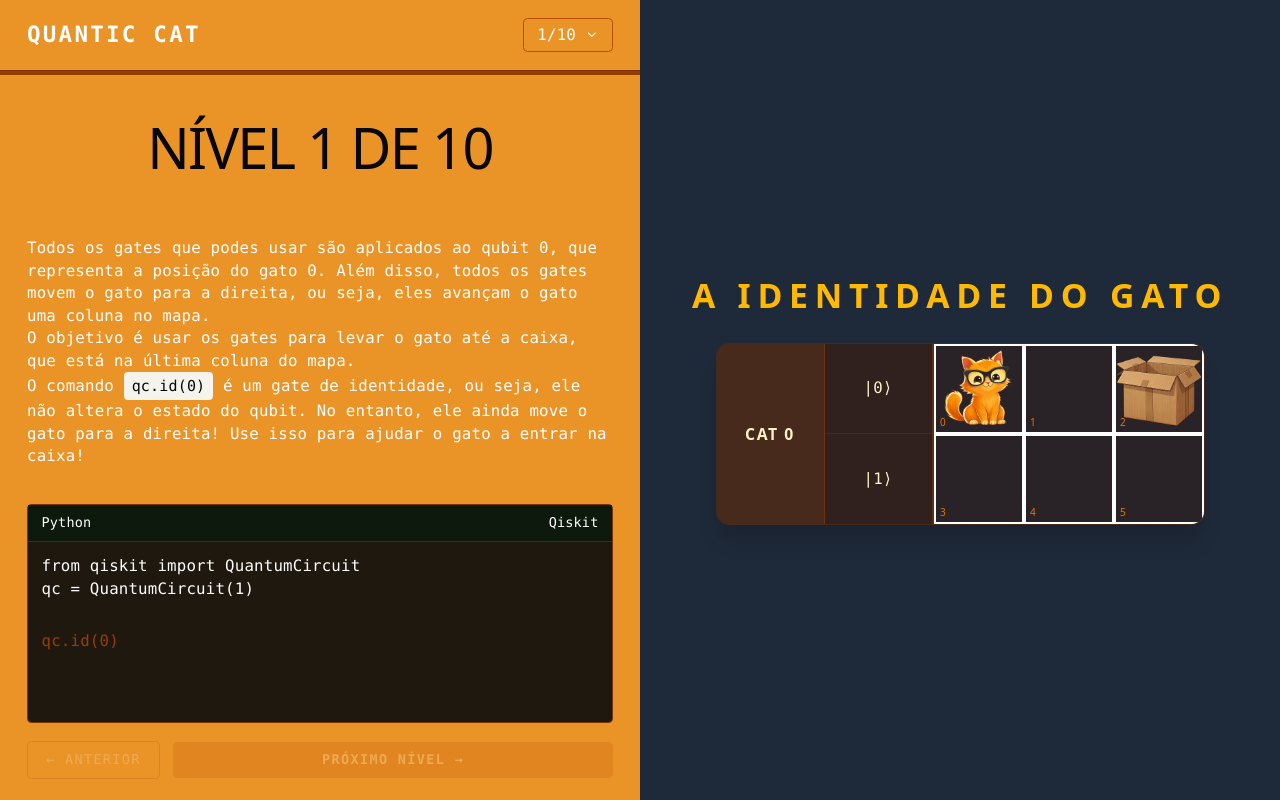
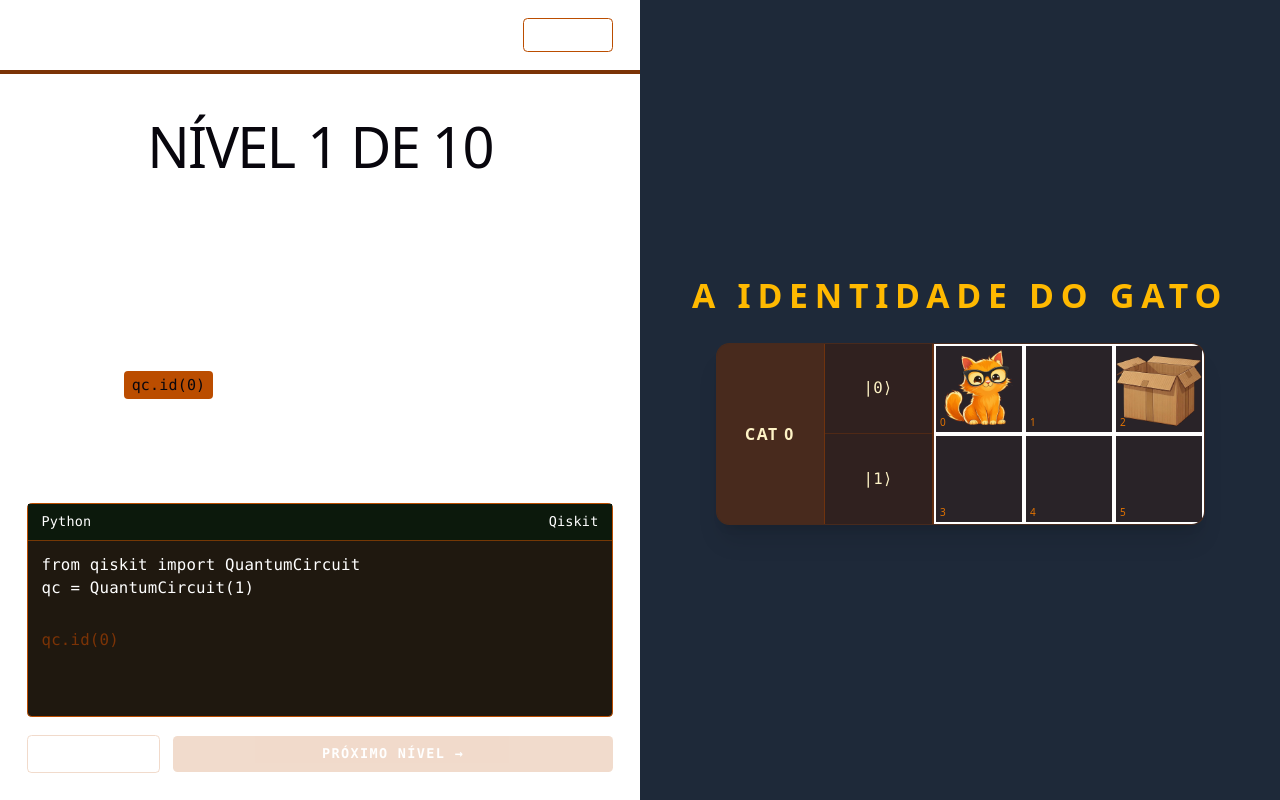
Before and after one commit to DiogoHD/quantic-cat, a React (Vite) app: page / in a window 1280 px wide. Built offline with nearby package versions, Linux system fonts and the light colour scheme.

Commit message:
Design Change

```diff
--- a/src/App.tsx
+++ b/src/App.tsx
@@ -38,16 +38,16 @@ export default function App() {
 
 
   return (
-    <div className="min-h-screen w-screen flex text-white overflow-y-auto">
+    <div className="min-h-screen w-screen flex text-white">
       {/* Left Side */}
-      <div className="flex flex-1 bg-amber-200 items-center justify-center">
+      <div className="flex flex-1items-center justify-center overflow-y-auto">
         <Description current={current} setCurrent={setCurrent} code={code} setCode={setCode} completed={completed} />
       </div>
 
       {/* Right Side */}
-      <div className="flex flex-1 flex-col bg-gray-800 items-center justify-center">
+      <div className="flex min-w-[50vw] w-fit flex-col bg-gray-800 items-center justify-center p-8">
         {/* Title */}
-        <div className="mb-6 text-center px-4">
+        <div className="mb-6 text-center">
           <p className="text-3xl font-black tracking-[0.2em] uppercase text-amber-400">
             {levelMap.title}
           </p>
--- a/src/components/description.tsx
+++ b/src/components/description.tsx
@@ -33,9 +33,9 @@ export function Description({ current, setCurrent, code, setCode, completed }: L
   };
 
   return (
-    <div className="h-screen w-full flex flex-col bg-amber-600/70 text-white font-mono">
+    <div className="h-screen w-full flex flex-col text-white font-mono">
       {/* Header */}
-      <div className="flex items-center justify-between px-6 py-4 border-b border-amber-900 text-xl ">
+      <div className="flex items-center justify-between px-6 py-4 text-xl ">
         {/* Game title */}
         <span className="font-bold tracking-widest uppercase">
         Quantic Cat
@@ -88,7 +88,7 @@ export function Description({ current, setCurrent, code, setCode, completed }: L
       </div>
 
       {/* Progress bar */}
-      <div className="min-h-1 w-full bg-amber-800">
+      <div className="min-h-1 w-full bg-amber-900">
         <div
           className="h-full bg-amber-600 transition-all duration-500"
           style={{ width: `${(completed.filter(Boolean).length / levelsWithTitles.length) * 100}%` }}
@@ -108,27 +108,27 @@ export function Description({ current, setCurrent, code, setCode, completed }: L
       </div>
 
       {/* Code editor */}
-      <div className="flex flex-1 px-6 py-4">
-        <div className="w-full bg-[#1f180f] border border-amber-900 rounded-sm">
+      <div className="flex flex-1 flex-col px-6 py-4">
+        <div className="flex flex-col flex-1 min-h-0 bg-[#1f180f] border border-amber-700 rounded-sm">
+
           {/* Editor header */}
-          <div className="flex items-center gap-1.5 px-3 py-2 border-b border-amber-900/60 bg-[#0c190c]">
+          <div className="shrink-0 flex items-center gap-1.5 px-3 py-2 border-b border-amber-700/60 bg-[#0c190c]">
             <span className="text-xs">Python</span>
             <span className="text-xs ml-auto">Qiskit</span>
           </div>
 
           {/* Static prefix */}
-          <div className="flex flex-col p-3 text-sm">
+          <div className="shrink-0 flex flex-col p-3 text-sm">
             <span>from qiskit import QuantumCircuit</span>
             <span>qc = QuantumCircuit(1)</span>
           </div>
 
           {/* Textarea */}
-          <div className="flex p-3">
+          <div className="flex flex-1 min-h-0 p-3">
             <textarea
               value={code}
               onChange={(e) => setCode(e.target.value)}
-              className="flex-1 bg-transparent outline-none resize-none text-amber-300 text-sm leading-6 placeholder:text-amber-800 caret-amber-400"
-              rows={3}
+              className="flex-1 bg-transparent outline-none resize-none text-amber-300 text-sm leading-6 placeholder:text-amber-900 caret-amber-400"
               placeholder="qc.id(0)"
               spellCheck={false}
             />
@@ -141,7 +141,7 @@ export function Description({ current, setCurrent, code, setCode, completed }: L
         <button
           onClick={() => { setCurrent(Math.max(0, current - 1)); setCode(""); }}
           disabled={current === 0}
-          className="px-4 py-2 text-xs uppercase tracking-widest border border-amber-800 hover:bg-amber-900/40 disabled:opacity-20 disabled:cursor-not-allowed transition-colors rounded-sm hover:cursor-pointer"
+          className="px-4 py-2 text-xs uppercase tracking-widest border border-amber-700 hover:bg-amber-900/40 disabled:opacity-20 disabled:cursor-not-allowed transition-colors rounded-sm hover:cursor-pointer"
         >
           ← Anterior
         </button>
--- a/src/components/map.tsx
+++ b/src/components/map.tsx
@@ -25,7 +25,7 @@ export function Map({ cols, cats, boxPositions, fishPositions, waves, fishesCaug
     : [];
 
   return (
-    <div className="flex flex-col px-4">
+    <div className="flex flex-col">
 
       {/* Victory Message */}
       {hasWon && (
--- a/src/data/levels.tsx
+++ b/src/data/levels.tsx
@@ -15,7 +15,7 @@ export const levels = [
         </p>
         <p>
           O comando {" "}
-          <code className="px-1 py-0.5 rounded text-sm font-mono">
+          <code className="px-1 py-0.5 rounded text-sm font-mono bg-amber-700!">
             qc.id(0)
           </code>
           {" "} é um gate de identidade, ou seja, ele não altera o estado do qubit. No entanto, ele ainda move o gato para a direita! Use isso para ajudar o gato a entrar na caixa!
@@ -35,7 +35,7 @@ export const levels = [
         </p>
         <p>
           O comando {" "}
-          <code className="px-1 py-0.5 rounded text-sm font-mono">
+          <code className="px-1 py-0.5 rounded text-sm font-mono bg-amber-700!">
             qc.x(0)
           </code>
           {" "} é um gate de Pauli-X, que inverte o estado do qubit.
@@ -73,7 +73,7 @@ export const levels = [
       <>
         <p> Neste nível, o objetivo é levar o gato para as duas caixas. Para isso, vais precisar usar os gates de forma estratégica para garantir que o gato entre em ambas as caixas. </p>
         <p> O comando {" "}
-          <code className="px-1 py-0.5 rounded text-sm font-mono">
+          <code className="px-1 py-0.5 rounded text-sm font-mono bg-amber-700!">
             qc.h(0)
           </code>
           {" "} é um gate de Hadamard, que coloca o qubit em superposição. No nosso jogo, isso significa que ele cria uma cópia do gato na linha oposta.
@@ -138,7 +138,7 @@ export const levels = [
         </p>
         <p>
           O comando {" "}
-          <code className="px-1 py-0.5 rounded text-sm font-mono">
+          <code className="px-1 py-0.5 rounded text-sm font-mono bg-amber-700!">
             qc.z(0)
           </code>
           {" "} é um gate de Pauli-Z, que inverte a fase do qubit, adicionando 180° à fase atual. No nosso jogo, isso significa que ele muda a cor do gato: se o gato é laranja e passa a ser cinza, e vice-versa.
@@ -162,7 +162,7 @@ export const levels = [
         </p>
         <p>
           Para adicionar 90° à fase do gato, usa o comando {" "}
-          <code className="px-1 py-0.5 rounded text-sm font-mono">
+          <code className="px-1 py-0.5 rounded text-sm font-mono bg-amber-700!">
             qc.s(0)
           </code>
           {" "}, que é um gate de fase S.
@@ -186,7 +186,7 @@ export const levels = [
         </p>
         <p>
           Para adicionar 45° à fase do gato, usa o comando {" "}
-          <code className="px-1 py-0.5 rounded text-sm font-mono">
+          <code className="px-1 py-0.5 rounded text-sm font-mono bg-amber-700!">
             qc.t(0)
           </code>
           {" "}, que é um gate de fase T.
```
